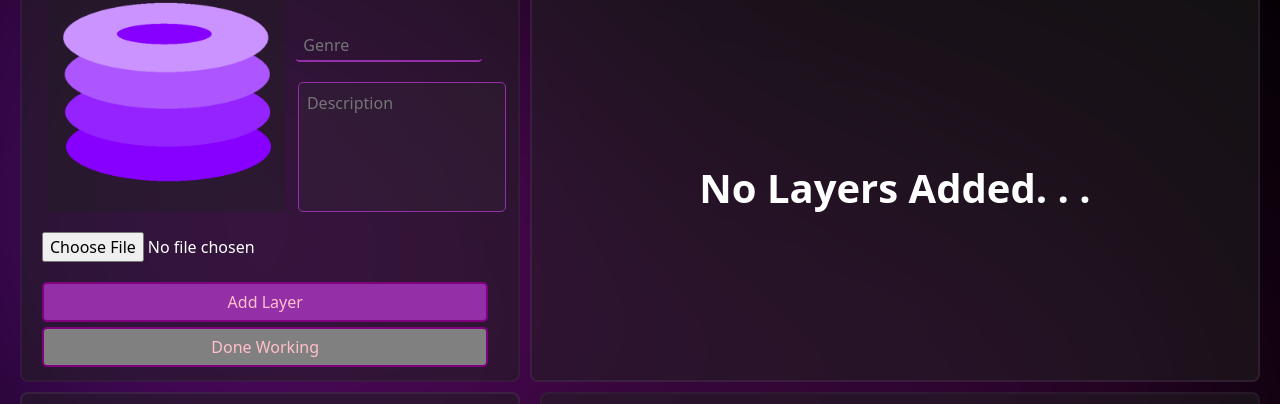
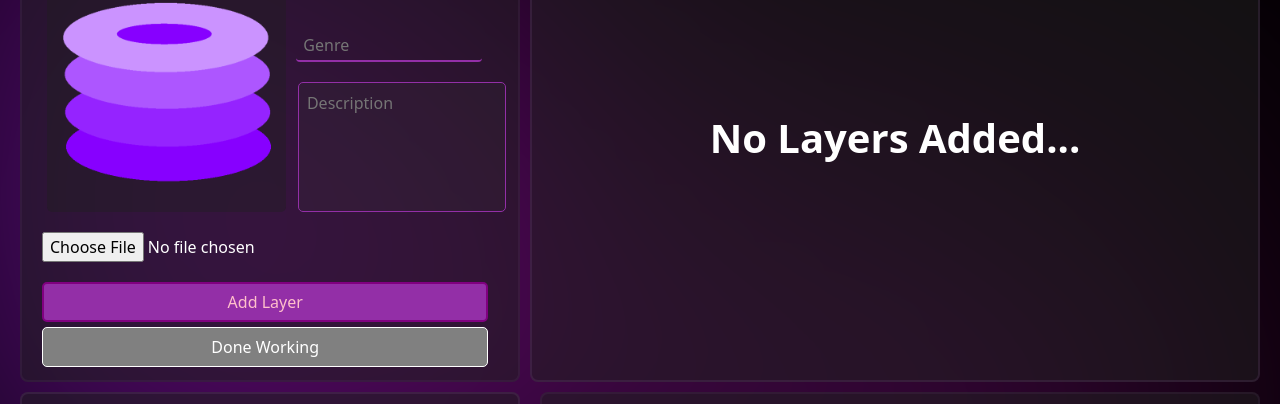
Before and after one commit to NathanRLiu/songstacks, a React (Create React App) app in the folder frontend/: page /song in a window 1280 px wide. Shown: the part 178-582 px from the top of the page. Built offline with nearby package versions, Linux system fonts and the light colour scheme; no server answers.

Commit message:
minor changes to songpage

```diff
--- a/frontend/src/Pages/SongPage.tsx
+++ b/frontend/src/Pages/SongPage.tsx
@@ -197,7 +197,7 @@ function SongPage() {
 					Add Layer
 				</button>
 				<button
-					className={styles["publish-button"]} style={{"backgroundColor": "gray", "marginTop": "5px"}}
+					className={styles["publish-button"]} style={{"backgroundColor": "gray", "marginTop": "5px", "color": "white", "borderColor": "white", "borderWidth": "1px"}}
 					onClick={() => navigate('/dashboard')}
 				>
 					Done Working
@@ -229,7 +229,7 @@ function SongPage() {
 						</div>
 					</div>
 				</div>:
-				<h1 style={{marginTop: "280px", textAlign:"center"}}>No Layers Added. . . </h1>}
+				<h1 style={{marginTop: "230px", textAlign:"center"}}>No Layers Added... </h1>}
 
 			</div>
 			<div className={ styles["stack-view-container"] }>
```
